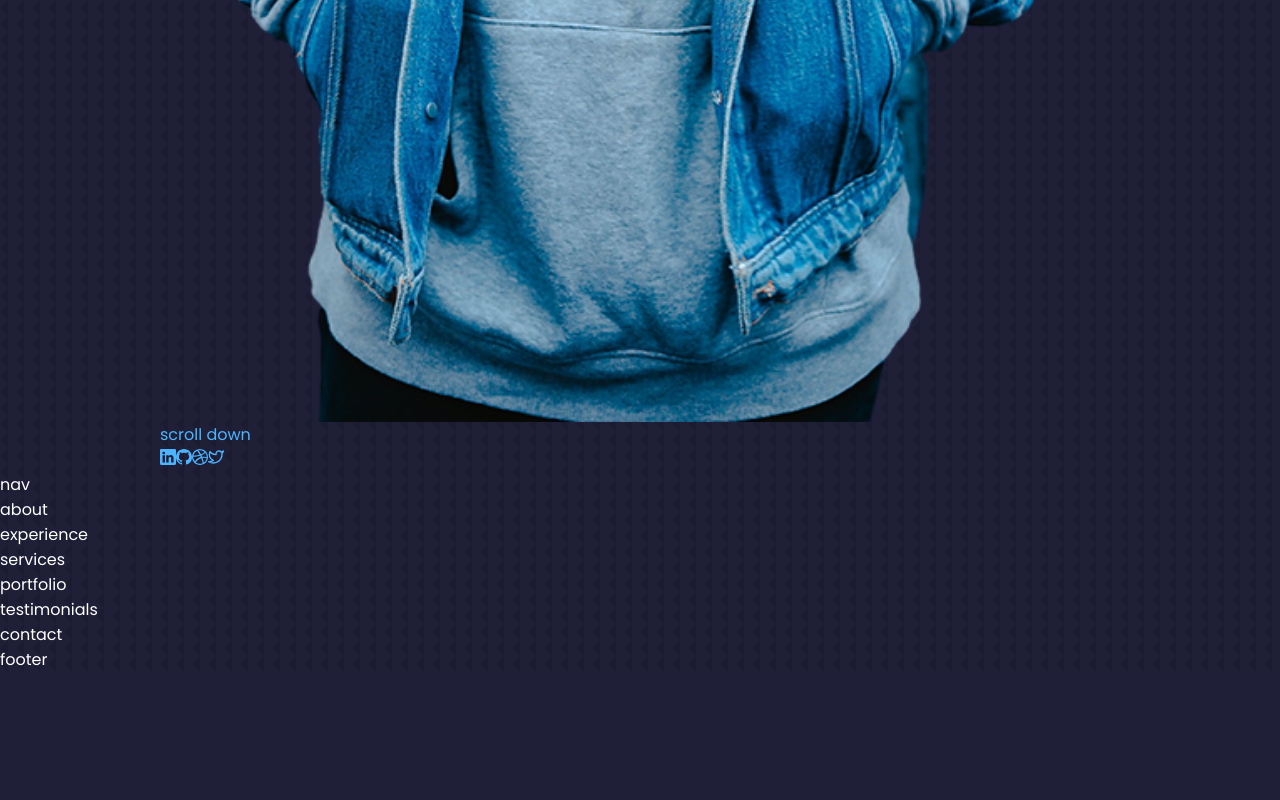
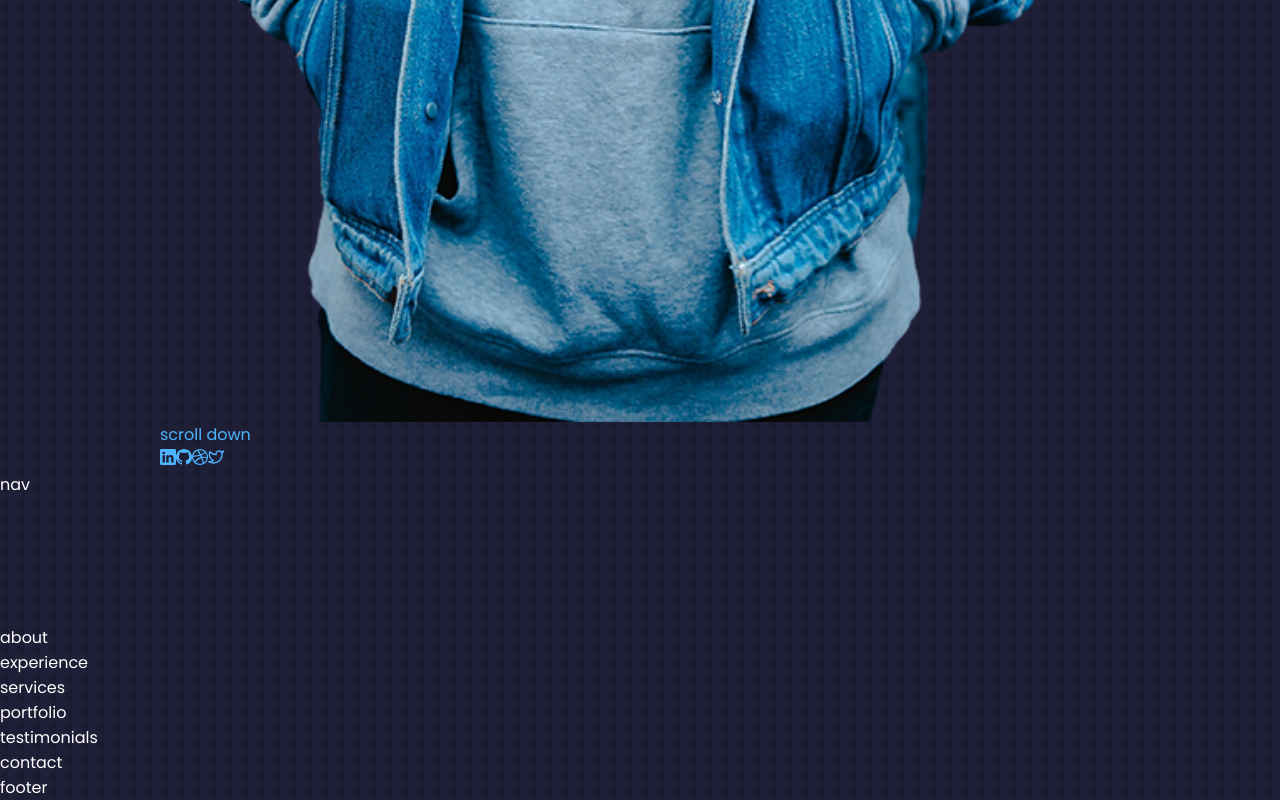
Before and after one commit to GedeonTS/React-portfolio, a React (Create React App) app: page / in a window 1280 px wide. Shown: the part 1248-2048 px from the top of the page. Before the commit the page ends 1920 px from the top, so only its background shows below. Built offline with nearby package versions, Linux system fonts and the light colour scheme.

Commit message:
add the the about section

```diff
--- a/src/components/about/about.jsx
+++ b/src/components/about/about.jsx
@@ -3,7 +3,8 @@ import './about.css'
 
 function about() {
   return (
-    <div>about</div>
+    <section id="about">about</section>
+
   )
 }
 
```
